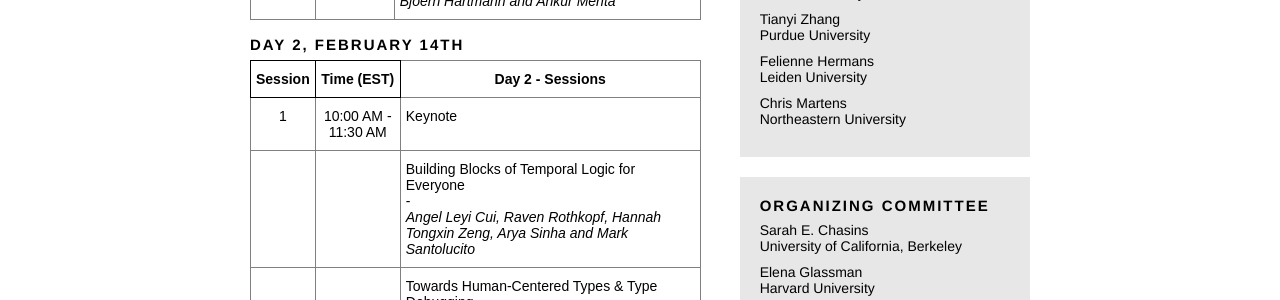
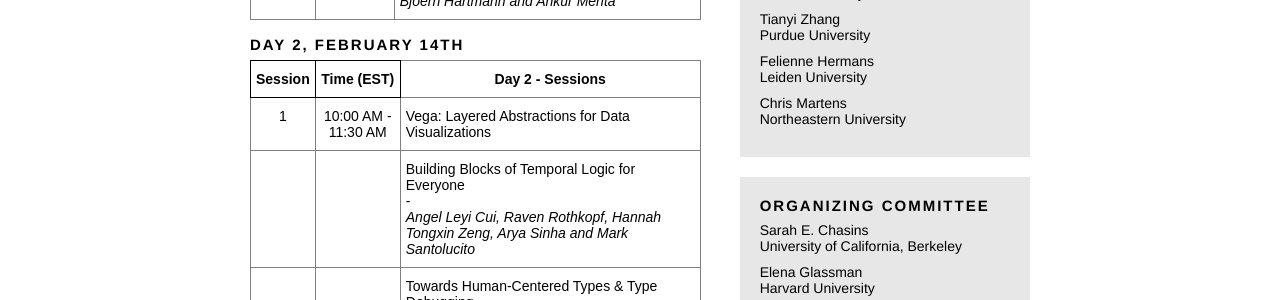
Before and after one commit to plateau-workshop/plateau-2024, a Jekyll site: the page built from schedule.html, in a window 1280 px wide. Shown: the part 1248-1548 px from the top of the page. Built offline with Jekyll 4.4.1, drawn with Linux system fonts in a browser that asks for light colours.

Commit message:
Added keynote title.

```diff
--- a/schedule.html
+++ b/schedule.html
@@ -105,7 +105,7 @@ layout: default
       <tr>
         <td class="tg-c3ow">1</td>
         <td class="tg-c3ow">10:00 AM - 11:30 AM</td>
-        <td class="tg-0pky">Keynote</td>
+        <td class="tg-0pky">Vega: Layered Abstractions for Data Visualizations</td>
       </tr>
       <tr>
         <td class="tg-0pky"></td>
```
